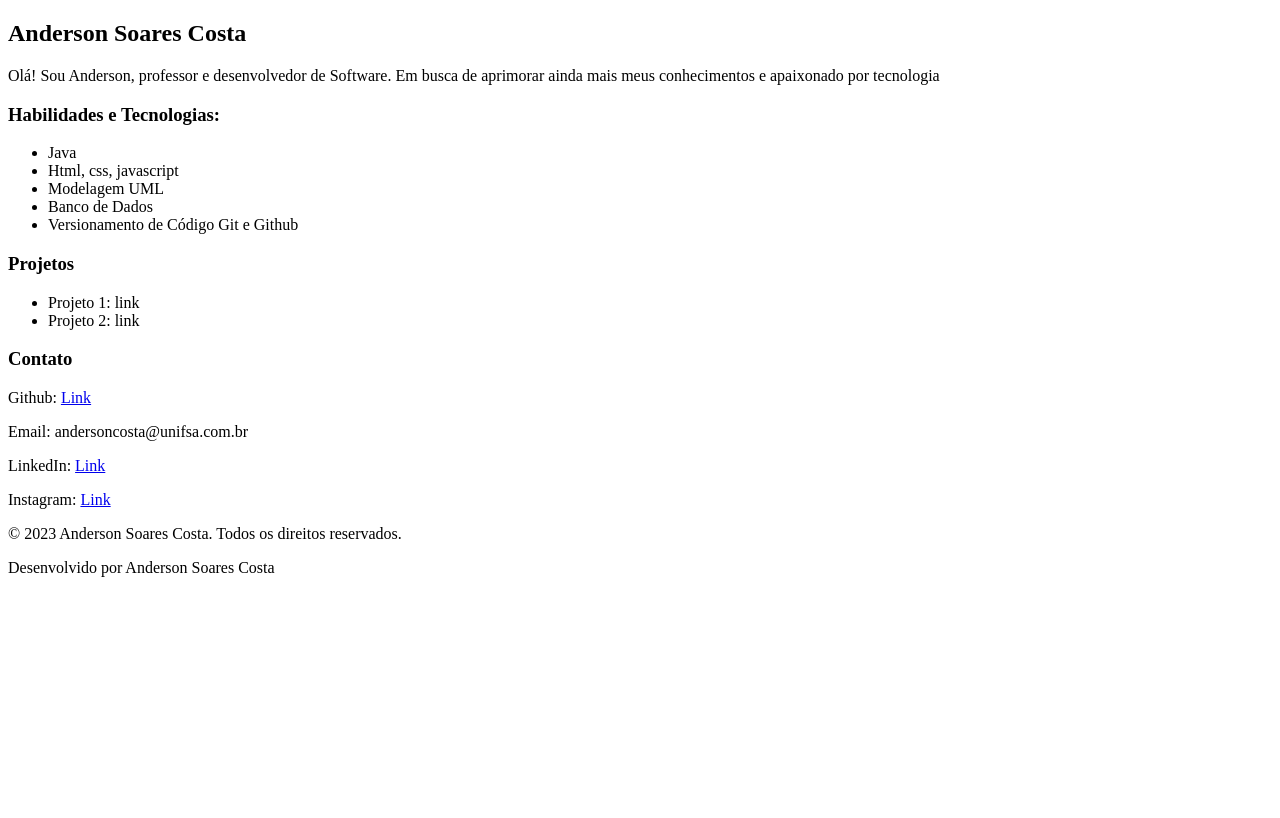
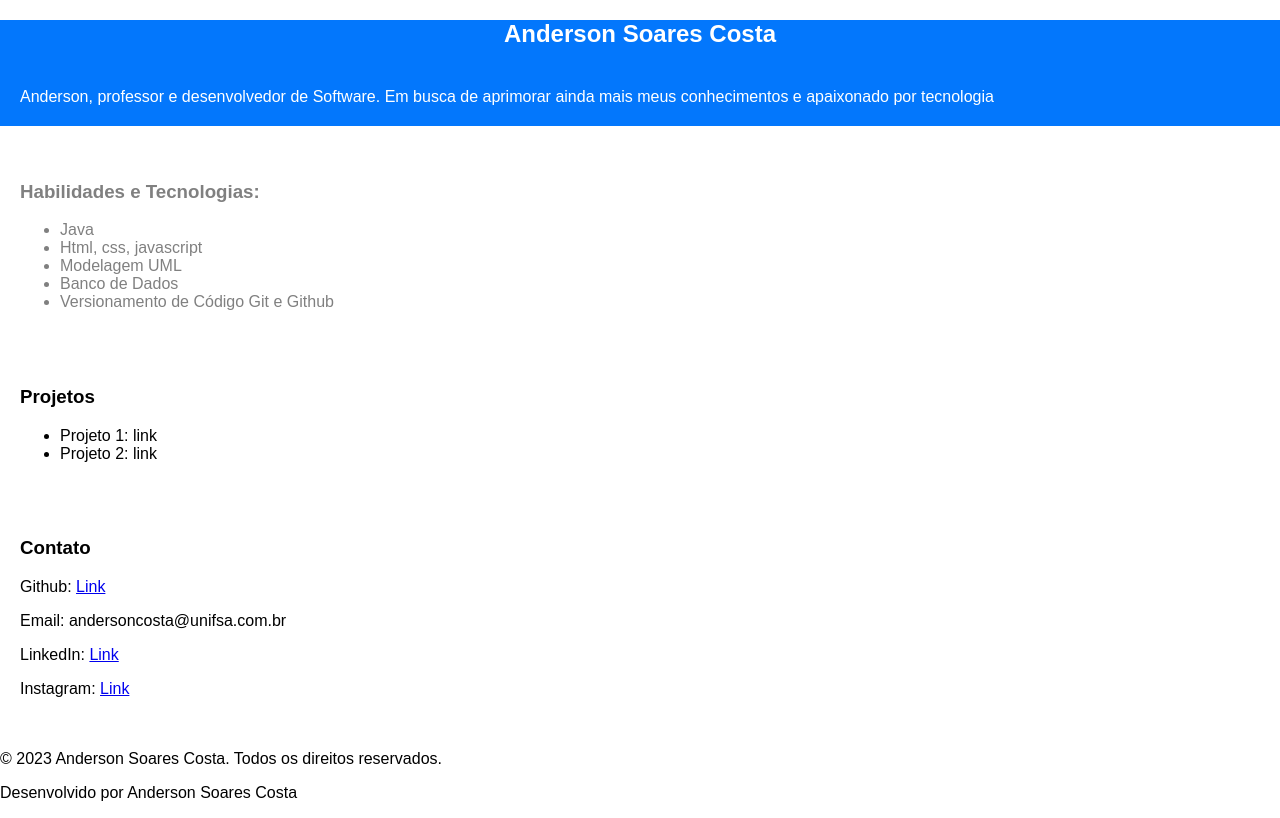
Before and after one commit to dersonp2/meu-site, a plain HTML site: page index.html in a window 1280 px wide. Drawn offline with Linux system fonts and the light colour scheme.

Commit message:
add style do site

```diff
--- a/index.html
+++ b/index.html
@@ -5,16 +5,18 @@
     <meta name="viewport" content="width=device-width, initial-scale=1.0" />
     <title>Portifólio - Anderson Dev</title>
   </head>
-  <body>
-    <section>
-      <h1>Anderson Soares Costa</h1>
-      <p>
-        Olá! Sou Anderson, professor e desenvolvedor de Software. Em busca de
-        aprimorar ainda mais meus conhecimentos e apaixonado por tecnologia
+  <body style="font-family: sans-serif; margin: 0; padding: 0">
+    <section style="background-color: #0377fc;
+    color: white">
+      <h1 style="text-align: center;">Anderson Soares Costa</h1>
+      <p style="padding: 20px";
+        Olá! Sou <b style="font-size: 20px">Anderson</b>, professor e
+        desenvolvedor de Software. Em busca de aprimorar ainda mais meus
+        conhecimentos e apaixonado por tecnologia
       </p>
     </section>
 
-    <section>
+    <section style="padding: 20px; color: gray">
       <h3>Habilidades e Tecnologias:</h3>
       <ul>
         <li>Java</li>
@@ -25,7 +27,7 @@
       </ul>
     </section>
 
-    <section>
+    <section style="padding: 20px">
       <h3>Projetos</h3>
       <ul>
         <li>Projeto 1: link</li>
@@ -33,15 +35,26 @@
       </ul>
     </section>
 
-    <section>
+    <section style="padding: 20px">
       <h3>Contato</h3>
-      <p>Github: <a href="https://github.com/dersonp2/" target="_blank">Link</a></p>
+      <p>
+        Github: <a href="https://github.com/dersonp2/" target="_blank">Link</a>
+      </p>
 
       <p>Email: andersoncosta@unifsa.com.br</p>
 
-      <p>LinkedIn: <a href="https://www.linkedin.com/in/anderson-soares-a7aa0579/" target="_blank">Link</a></p>
+      <p>
+        LinkedIn:
+        <a
+          href="https://www.linkedin.com/in/anderson-soares-a7aa0579/"
+          target="_blank"
+          >Link</a
+        >
+      </p>
 
-      <p>Instagram: <a href="instagram.com/dersonp2" target="_blank">Link</a></p>
+      <p>
+        Instagram: <a href="instagram.com/dersonp2" target="_blank">Link</a>
+      </p>
     </section>
 
     <footer>
```
